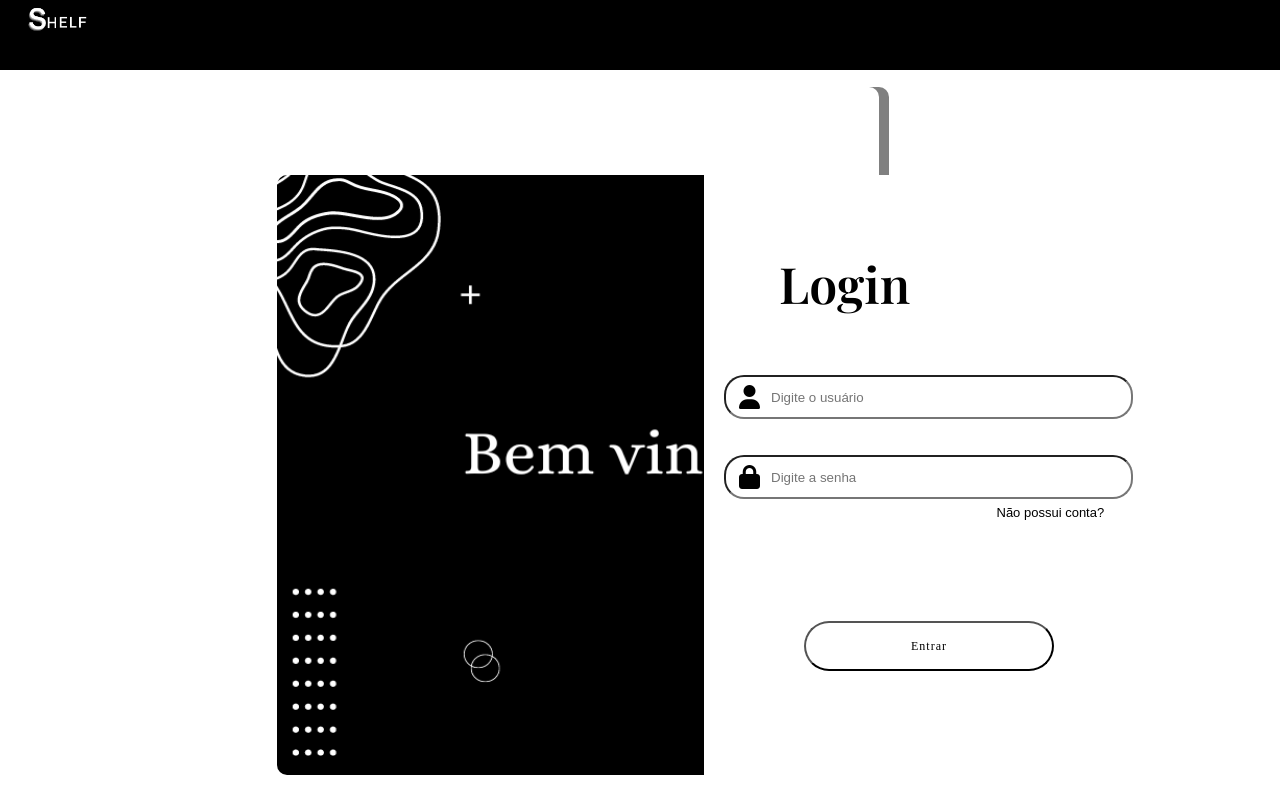
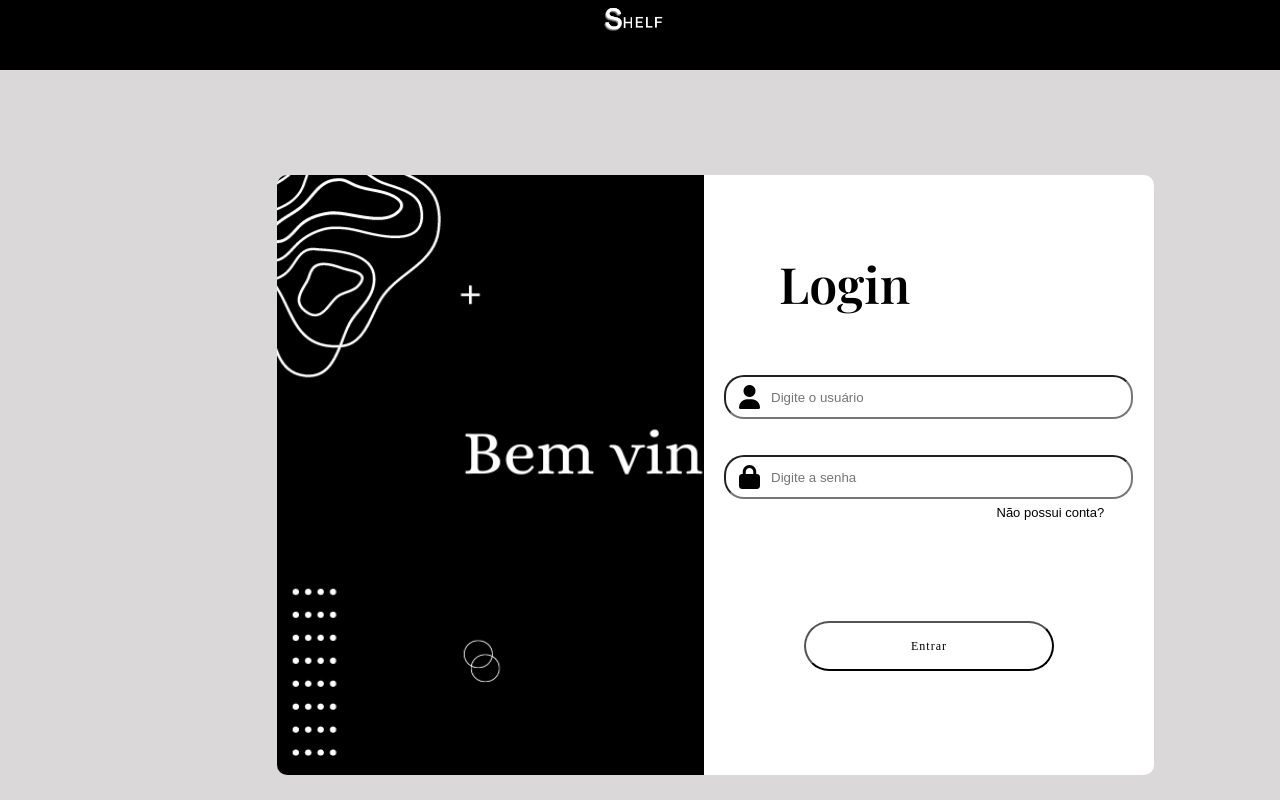
Before and after one commit to HeitorCellaOliveira/BibliotecaPHPOF, a PHP site: page /loginPage.php in a window 1280 px wide. Run offline with PHP 8.4, Linux system fonts and the light colour scheme; some web fonts are replaced.

Commit message:
Update loginPage.php

```diff
--- a/loginPage.php
+++ b/loginPage.php
@@ -66,13 +66,13 @@ if (isset($_POST['nomeUsuario']) && isset($_POST['senha'])) {
 
     }
     body {
-            background-color: #FFFFFF; /* Light gray background color */
+            background-color: #DAD8D8; /* Light gray background color */
             margin: 0;
             padding: 0;
         }
 
     .logo{
-      left:1%;
+      left:46%;
       position: absolute;
       width:7%;
       top:-5px;
@@ -159,7 +159,7 @@ if (isset($_POST['nomeUsuario']) && isset($_POST['senha'])) {
         left:14%;
         top: 87.3px;
         border-radius: 10px;
-        box-shadow: 10px 0 gray; /* deslocamento de 10px à direita. */
+
 
     }
     .ret{
```
